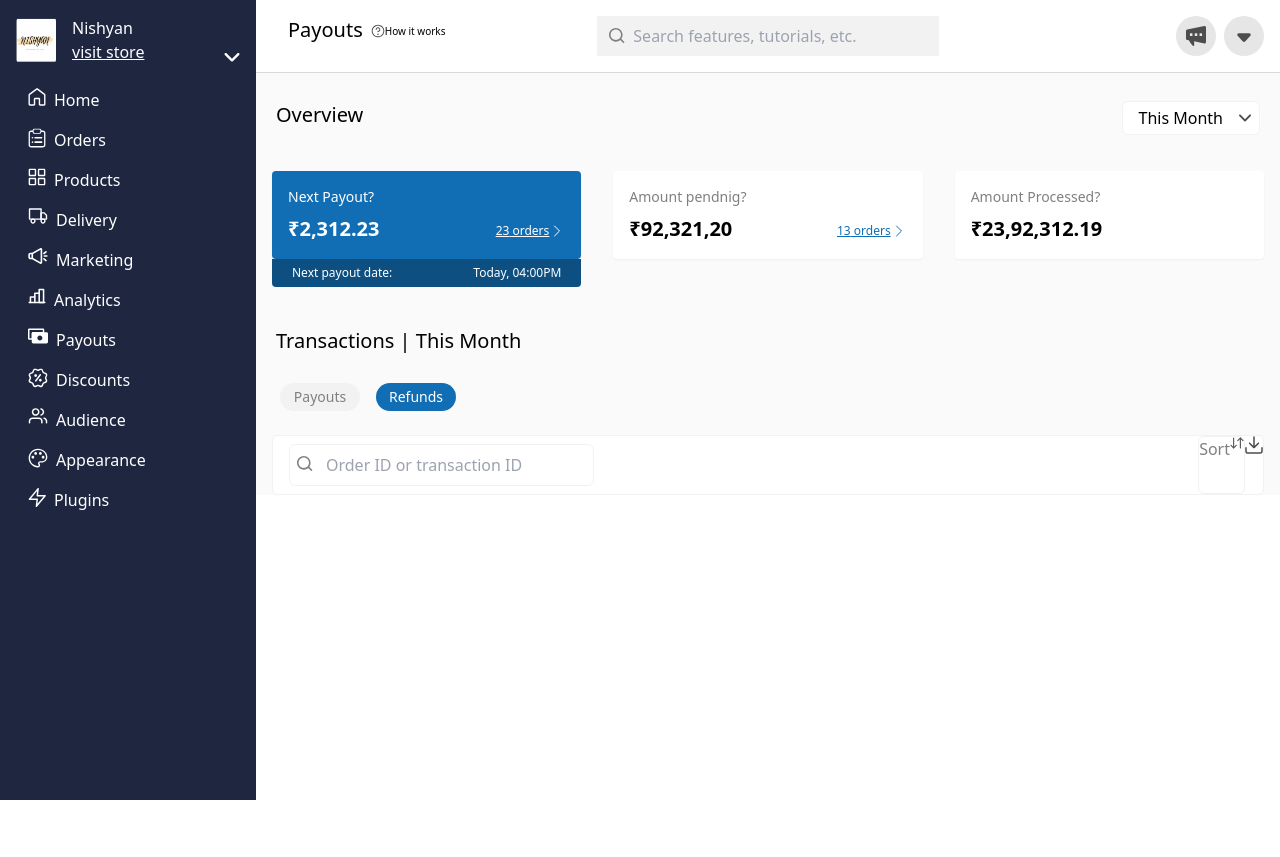
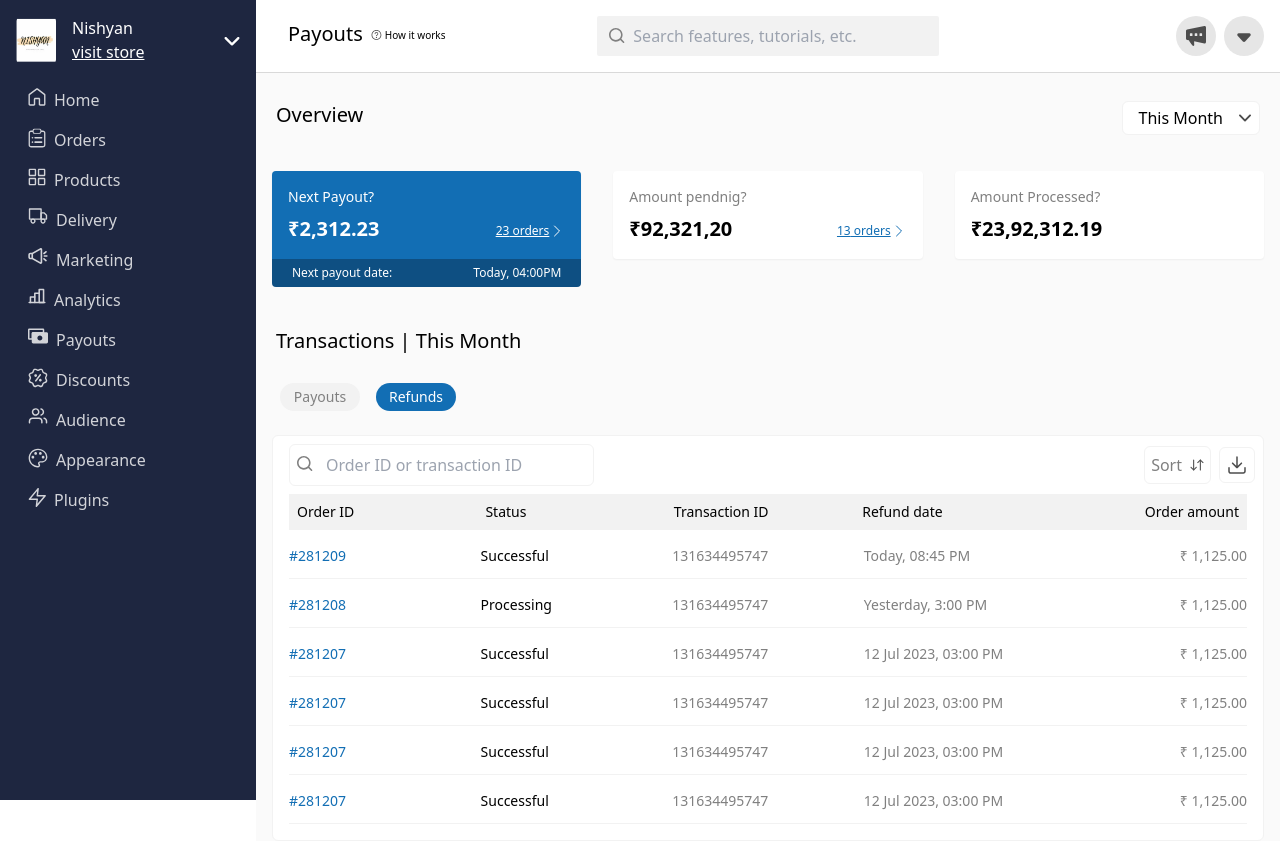
Before and after one commit to kuchbhimingwal/dukan-assignment, a React (Vite) app: page / in a window 1280 px wide. Before the commit the page ends 800 px from the top, so only its background shows below. Built offline with nearby package versions, Linux system fonts and the light colour scheme.

Commit message:
most of the page is build

```diff
--- a/src/conmponents/HeaderLinks.jsx
+++ b/src/conmponents/HeaderLinks.jsx
@@ -2,10 +2,10 @@ import React from 'react'
 
 function HeaderLinks() {
   return (
-    <div className='flex p-4 pl-8'>
+    <div className='flex pt-5 pl-8'>
       <div className='font-semimbold text-xl'>Payouts</div>
-      <div className='flex font-thin text-[10px] p-2'>
-          <svg width="14" height="14" viewBox="0 0 14 14" fill="none" xmlns="http://www.w3.org/2000/svg">
+      <div className='flex font-thin text-[10px] p-2 pt-2'>
+          <svg width="14" height="14" viewBox="0 0 18 14" fill="none" xmlns="http://www.w3.org/2000/svg">
             <path fill-rule="evenodd" clip-rule="evenodd" d="M7.78076 10.1799C7.78076 10.6093 7.43261 10.9575 7.00315 10.9575C6.57369 10.9575 6.22554 10.6093 6.22554 10.1799C6.22554 9.75039 6.57369 9.40225 7.00315 9.40225C7.43261 9.40225 7.78076 9.75039 7.78076 10.1799Z" fill="#4D4D4D"/>
             <path fill-rule="evenodd" clip-rule="evenodd" d="M6.13017 3.40673C6.54699 3.23408 7.00564 3.18891 7.44813 3.27692C7.89062 3.36494 8.29707 3.58219 8.61608 3.90121C8.9351 4.22023 9.15235 4.62668 9.24037 5.06917C9.32839 5.51165 9.28321 5.97031 9.11056 6.38712C8.93791 6.80394 8.64554 7.16019 8.27042 7.41084C8.02632 7.57394 7.75432 7.68756 7.46978 7.74703V7.84702C7.46978 8.10475 7.26084 8.31368 7.00311 8.31368C6.74538 8.31368 6.53644 8.10475 6.53644 7.84702V7.32861C6.53644 7.20484 6.58561 7.08614 6.67313 6.99863C6.76064 6.91111 6.87934 6.86194 7.00311 6.86194C7.26967 6.86194 7.53025 6.7829 7.75188 6.63481C7.97352 6.48671 8.14627 6.27622 8.24828 6.02995C8.35028 5.78368 8.37697 5.51269 8.32497 5.25125C8.27297 4.98981 8.14461 4.74966 7.95612 4.56117C7.76763 4.37269 7.52748 4.24433 7.26604 4.19232C7.0046 4.14032 6.73361 4.16701 6.48734 4.26902C6.24107 4.37103 6.03058 4.54377 5.88249 4.76541C5.73439 4.98705 5.65535 5.24762 5.65535 5.51418C5.65535 5.77192 5.44641 5.98085 5.18868 5.98085C4.93095 5.98085 4.72202 5.77192 4.72202 5.51418C4.72202 5.06303 4.8558 4.622 5.10645 4.24688C5.3571 3.87175 5.71336 3.57938 6.13017 3.40673Z" fill="#4D4D4D"/>
             <path fill-rule="evenodd" clip-rule="evenodd" d="M7.00313 1.63255C4.0392 1.63255 1.63646 4.03529 1.63646 6.99922C1.63646 9.96315 4.0392 12.3659 7.00313 12.3659C9.96705 12.3659 12.3698 9.96315 12.3698 6.99922C12.3698 4.03529 9.96705 1.63255 7.00313 1.63255ZM0.703125 6.99922C0.703125 3.51982 3.52373 0.699219 7.00313 0.699219C10.4825 0.699219 13.3031 3.51982 13.3031 6.99922C13.3031 10.4786 10.4825 13.2992 7.00313 13.2992C3.52373 13.2992 0.703125 10.4786 0.703125 6.99922Z" fill="#4D4D4D"/>
--- a/src/conmponents/NavBar.jsx
+++ b/src/conmponents/NavBar.jsx
@@ -8,7 +8,7 @@ function NavBar({
 }) {
   console.log(navItems);
   return (
-    <div className='bg-navColor text-white h-screen'>
+    <div className='bg-navColor text-white h-screen w-1/5 fixed'>
       <div className="flex justify-between p-4">
         <div className='flex'>
           <img src={imgSrc} alt="company icon" className='w-10 h-auto'/>
@@ -17,14 +17,14 @@ function NavBar({
             <span className='underline font-thin'>visit store</span>
           </div>
         </div>
-        <div className='pt-9'>
+        <div className='pt-5'>
             <svg width="16" height="10" viewBox="0 0 16 10" fill="none" xmlns="http://www.w3.org/2000/svg">
             <path d="M0.846847 1.22185C1.26727 0.801426 1.92516 0.763206 2.38876 1.10719L2.52157 1.22185L8 6.69974L13.4784 1.22185C13.8988 0.801426 14.5567 0.763206 15.0203 1.10719L15.1532 1.22185C15.5736 1.64227 15.6118 2.30016 15.2678 2.76376L15.1532 2.89657L8.83736 9.21236C8.41694 9.63278 7.75905 9.671 7.29545 9.32702L7.16264 9.21236L0.846847 2.89657C0.384384 2.43411 0.384384 1.68431 0.846847 1.22185Z" fill="white"/>
             </svg>
         </div>
 
       </div>
-      <div className='px-2'>
+      <div className='px-2 opacity-80'>
         {navItems.map((item)=>(
           <NavItemComp svg={item.icon} title={item.title} />
         ))}
--- a/src/conmponents/NavItemComp.jsx
+++ b/src/conmponents/NavItemComp.jsx
@@ -8,7 +8,7 @@ function NavItemComp({
     <div className='px-5 py-2 cursor-pointer hover:bg-navHover rounded-md'>
       <div className='flex'>
       <div dangerouslySetInnerHTML={{ __html: svg }} />
-        <div className='pl-2 font-light'>{title}</div>
+        <div className='pl-2 font-semimedium text-md'>{title}</div>
       </div>
     </div>
   )
--- a/src/conmponents/RevenueCard.jsx
+++ b/src/conmponents/RevenueCard.jsx
@@ -14,7 +14,7 @@ function RevenueCard(
 
   return (
     <div className=''>
-      <div className='bg-websiteBlue-light rounded shadow-sm p-4 mx-4 mt-4'>
+      <div className='bg-websiteBlue-light rounded-t shadow-sm p-4 mx-4 mt-4'>
         <div className='text-white text-sm'>
           {title}
           ?
--- a/src/conmponents/TransitionTable.jsx
+++ b/src/conmponents/TransitionTable.jsx
@@ -1,5 +1,5 @@
 import React from 'react'
-
+import { transitions } from '../assets/transitions'
 function TransitionTable() {
   return (
     <div>
@@ -11,9 +11,9 @@ function TransitionTable() {
           <input type="text" placeholder="Order ID or transaction ID" class="w-full py-2 px-9 rounded-md border border-searchBar text-searchText font-light" />
         </div>
 
-        <div className='flex'>
-          <div className='flex border w-full rounded-md border-searchBar text-searchText font-light'>Sort
-            <svg width="14" height="12" viewBox="0 0 14 12" fill="none" xmlns="http://www.w3.org/2000/svg">
+        <div className='flex justify-center items-center '>
+          <div className='flex justify-center items-center p-1.5 border w-full rounded-md border-searchBar text-searchText font-light'>Sort
+            <svg className='ml-2' width="14" height="12" viewBox="0 0 14 12" fill="none" xmlns="http://www.w3.org/2000/svg">
               <path fill-rule="evenodd" clip-rule="evenodd" d="M0.624959 7.93424C0.833239 7.72596 1.17093 7.72596 1.37921 7.93424L3.64295 10.198L5.90669 7.93424C6.11497 7.72596 6.45266 7.72596 6.66094 7.93424C6.86922 8.14252 6.86922 8.48021 6.66094 8.68849L4.02007 11.3294C3.81179 11.5376 3.47411 11.5376 3.26583 11.3294L0.624959 8.68849C0.41668 8.48021 0.41668 8.14252 0.624959 7.93424Z" fill="#4D4D4D"/>
               <path fill-rule="evenodd" clip-rule="evenodd" d="M3.6429 0.515641C3.93746 0.515641 4.17624 0.754422 4.17624 1.04897L4.17624 10.9522C4.17624 11.2468 3.93746 11.4856 3.6429 11.4856C3.34835 11.4856 3.10957 11.2468 3.10957 10.9522L3.10957 1.04897C3.10957 0.754422 3.34835 0.515641 3.6429 0.515641Z" fill="#4D4D4D"/>
               <path fill-rule="evenodd" clip-rule="evenodd" d="M13.3792 4.06695C13.1709 4.27523 12.8332 4.27523 12.6249 4.06695L10.3612 1.8032L8.09745 4.06695C7.88917 4.27523 7.55149 4.27523 7.34321 4.06695C7.13493 3.85867 7.13493 3.52098 7.34321 3.3127L9.98408 0.671834C10.1924 0.463555 10.53 0.463555 10.7383 0.671835L13.3792 3.3127C13.5875 3.52098 13.5875 3.85867 13.3792 4.06695Z" fill="#4D4D4D"/>
@@ -21,14 +21,32 @@ function TransitionTable() {
             </svg>
 
           </div>
-          <div>
-          <svg width="18" height="18" viewBox="0 0 18 18" fill="none" xmlns="http://www.w3.org/2000/svg">
+          <div className='flex justify-center items-center p-2 mx-2 border w-full rounded-md border-searchBar'>
+          <svg  width="18" height="18" viewBox="0 0 18 18" fill="none" xmlns="http://www.w3.org/2000/svg">
             <path d="M16.9993 10.9414C17.371 10.9414 17.6811 11.2102 17.7435 11.5968L17.75 11.7L17.7495 15.2321C17.7495 16.5585 16.7164 17.655 15.3813 17.7448L15.2153 17.75L2.77794 17.7499C1.44615 17.7499 0.345286 16.7208 0.255253 15.391L0.25 15.2258V11.6863C0.25 11.2749 0.585964 10.9414 1.00027 10.9414C1.37194 10.9414 1.68197 11.2102 1.74442 11.5968L1.75092 11.7L1.75044 15.2321C1.75044 15.7555 2.14596 16.2013 2.65248 16.2534L2.76695 16.2599L15.2217 16.2602C15.7449 16.2602 16.1902 15.8642 16.2423 15.3577L16.2489 15.2429L16.2492 11.6863C16.2492 11.2749 16.585 10.9414 16.9993 10.9414ZM9.01207 0.25C9.37148 0.250378 9.68151 0.519212 9.74396 0.905762L9.75046 1.00892L9.75124 9.8297L12.9124 6.67494C13.1433 6.44469 13.4923 6.39342 13.7961 6.54761L13.9083 6.61495L13.9846 6.68297C14.2334 6.92976 14.2646 7.33058 14.0409 7.65049L13.9652 7.73721L9.51424 12.1745L9.43271 12.2409L9.32712 12.3035L9.23677 12.3399L9.15501 12.3617L9.07541 12.374L9.01331 12.3765L8.89007 12.3697L8.78548 12.3471L8.70291 12.3166L8.6007 12.2643L8.54241 12.2224L8.4569 12.1479L4.02399 7.726C3.73169 7.43447 3.73275 6.96287 4.02636 6.67264C4.28648 6.41551 4.69029 6.38633 5.01149 6.60986L5.09848 6.68534L8.25064 9.82956L8.24964 0.995196C8.24964 0.618676 8.53272 0.302507 8.90546 0.256191L9.01207 0.25Z" fill="#4D4D4D"/>
           </svg>
 
           </div>
         </div>
       </div>
+
+      <div className='grid grid-cols-5 bg-searchBar p-2 mx-4 font-light text-sm'>
+        <div>Order ID</div>
+        <div>Status</div>
+        <div>Transaction ID</div>
+        <div>Refund date</div>
+        <div className='text-right'>Order amount</div>
+      </div>
+
+      {transitions.map((transaction)=>(
+        <div className='grid grid-cols-5  border-b border-searchBar pb-3 m-4 font-light text-sm'>
+        <div className='text-blue-400'>{transaction.orderId}</div>
+        <div>{transaction.status}</div>
+        <div className='text-searchText'>{transaction.transitionId}</div>
+        <div className='text-searchText'>{transaction.refundDate}</div>
+        <div className='text-searchText text-right'>₹ {transaction.orderAmount}</div>
+      </div>
+      ))}
     </div>
   )
 }
```
